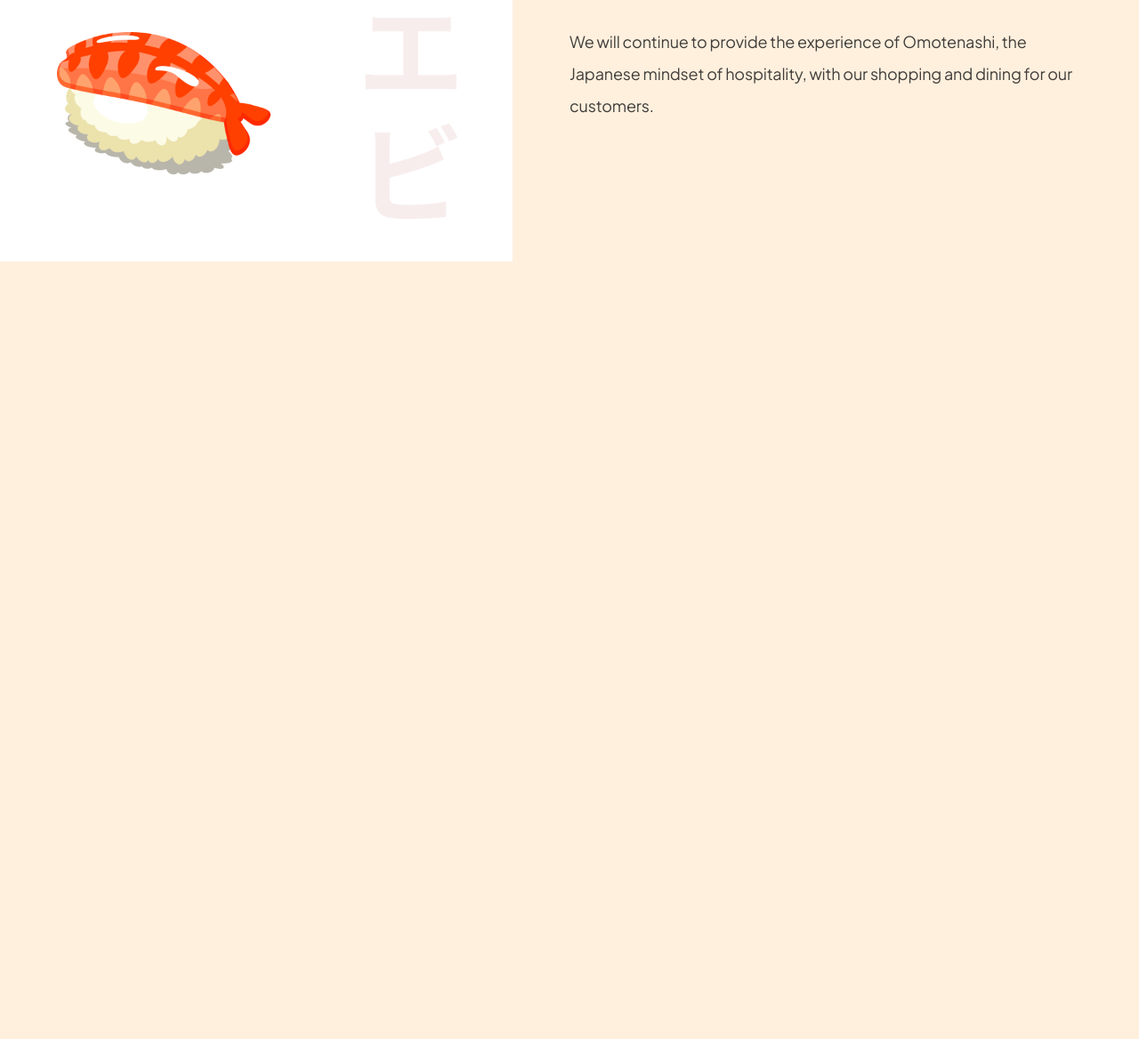
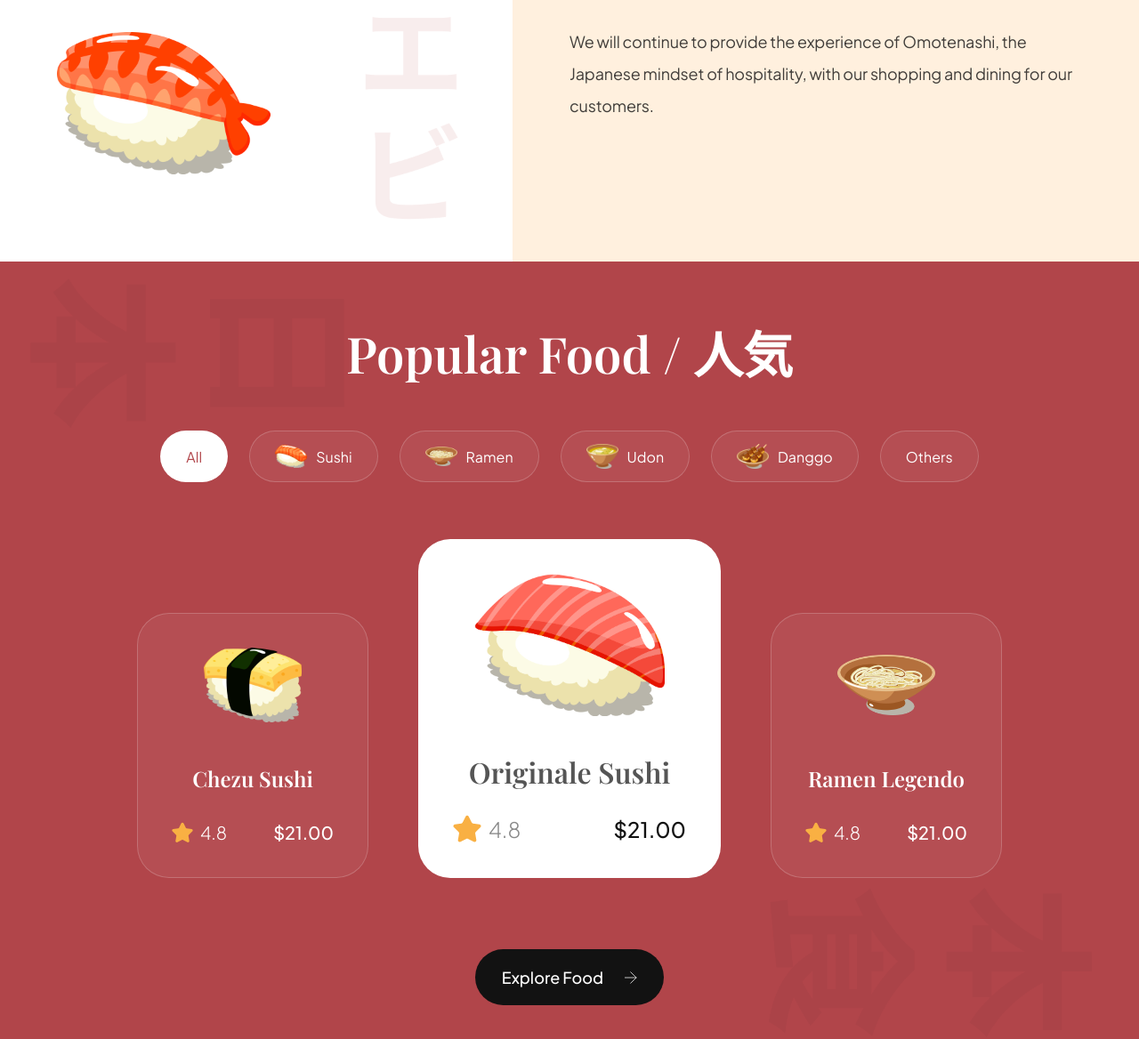
Before and after one commit to AbirDoesFrontend/sushi_website, a website built with Vite: page index.html in a window 1280 px wide. Shown: the part 1224-2392 px from the top of the page at 89% size. Before the commit the page ends 1518 px from the top, so only its background shows below. Built offline with nearby package versions, Linux system fonts and the light colour scheme.

Commit message:
Popular Section and Animations

```diff
--- /dev/null
+++ b/css/sections/popular.css
@@ -0,0 +1,198 @@
+.popular-foods {
+    padding: 64px;
+
+    display: flex;
+    flex-direction: column;
+
+    background-color: var(--primary-color);
+    background-image: url("../../assets/popular_bg.png");
+    background-position: center;
+    background-repeat: no-repeat;
+    background-size: contain;
+
+    overflow: hidden;
+  }
+
+  .popular-foods__title {
+    font-size: 56px;
+    font-family: var(--playfair-display);
+    font-weight: 600;
+    line-height: 78px;
+    color: #fff;
+    text-align: center;
+  }
+
+  .popular-foods__filters {
+    margin-top: 48px;
+    max-width: 100%;
+    overflow-x: auto;
+
+    display: flex;
+    justify-content: center;
+    gap: 24px;
+  }
+
+  .popular-foods__filter-btn {
+    padding: 10px 28px;
+
+    display: flex;
+    flex-direction: row;
+    align-items: center;
+    gap: 10px;
+
+    background: rgba(255, 255, 255, 0.05);
+    border: 1px solid rgba(255, 255, 255, 0.2);
+    border-radius: 46px;
+
+    font-size: 16px;
+    font-weight: 300px;
+    line-height: 25px;
+    font-family: var(--plus-jakarta-sans);
+    color: #fff;
+    cursor: pointer;
+  }
+
+  .popular-foods__filter-btn img {
+    width: 36px;
+    height: 36px;
+    object-fit: contain;
+  }
+
+  .popular-foods__filter-btn.active {
+    background: #fff;
+    color: var(--primary-color)
+  }
+
+  .popular-foods__filter-btn:hover {
+    background: #fff;
+    color: var(--primary-color)
+  }
+
+  .popular-foods__catalogue {
+    margin-top: 64px;
+
+    display: flex;
+    justify-content: center;
+    align-items: flex-end;
+    flex-wrap: wrap;
+    gap: 56px;
+  }
+
+  .popular-foods__button {
+    width: fit-content;
+
+    padding: 20px 30px;
+    margin: 80px auto 0;
+
+    font-weight: 500;
+    font-size: 18px;
+    line-height: 23px;
+    font-family: var(--plus-jakarta-sans);
+    color: #fff;
+
+    border: none;
+    outline: none;
+    background: var(--secondary-color);
+    border-radius: 64px;
+    cursor: pointer;
+  }
+
+  .popular-foods__button img {
+    width: 14px;
+    height: 14px;
+    object-fit: contain;
+
+    margin-left: 21px;
+  }
+
+  .popular-foods__card {
+    padding: 38px;
+    min-width: 260px;
+    height: fit-content;
+
+    display: flex;
+    align-items: center;
+    flex-direction: column;
+
+    border-radius: 36px;
+    background: rgba(255, 255, 255, 0.05);
+    border: 1px solid rgba(255, 255, 255, 0.2);
+  }
+
+  .popular-foods__card-image {
+    width: 110px;
+    height: 84px;
+    object-fit: contain;
+  }
+
+  .popular-foods__card-title {
+    margin-top: 47px;
+
+    font-weight: 600;
+    font-size: 24px;
+    line-height: 32px;
+    font-family: var(--playfair-display);
+    color: #fff;
+    text-align: center;
+  }
+
+  .popular-foods__card-details {
+    width: 100%;
+    margin-top: 32px;
+  }
+
+  .popular-foods__card-rating {
+    display: flex;
+    align-items: center;
+    gap: 8px;
+  }
+
+  .popular-foods__card-rating img {
+    width: 24px;
+    height: 24px;
+    object-fit: contain;
+  }
+
+  .popular-foods__card-rating p {
+    font-size: 20px;
+    font-weight: 300;
+    font-family: var(--plus-jakarta-sans);
+    color: #fff;
+  }
+
+  .popular-foods__card-price {
+    font-size: 20px;
+    font-weight: 500;
+    font-family: var(--plus-jakarta-sans);
+    color: #fff;
+  }
+
+  .popular-foods__card.active-card {
+    background: #fff;
+    min-width: 340px;
+  }
+
+  .popular-foods__card.active-card .popular-foods__card-image {
+    width: 214px;
+    height: 160px;
+  }
+
+  .popular-foods__card.active-card .popular-foods__card-title {
+    color: var(--black-500);
+    font-size: 32px;
+  }
+
+  .popular-foods__card.active-card .popular-foods__card-rating img {
+    width: 32px;
+    height: 32px;
+  }
+
+  .popular-foods__card.active-card .popular-foods__card-rating p {
+    font-size: 24px;
+    color: var(--gray-100);
+  }
+
+  .popular-foods__card.active-card .popular-foods__card-price {
+    font-size: 24px;
+    color: var(--secondary-color)
+  }
--- a/css/style.css
+++ b/css/style.css
@@ -5,7 +5,7 @@
 @import url("sections/header.css");
 @import url("sections/hero.css");
 @import url("sections/about.css");
-/*@import url("sections/popular.css");*/
+@import url("sections/popular.css");
 /*@import url("sections/trending.css");*/
 /*@import url("sections/subscribe.css");*/
 /*@import url("sections/footer.css"); */
--- a/index.html
+++ b/index.html
@@ -8,14 +8,16 @@
     <link rel="stylesheet" href="css/style.css" />
   </head>
   <body>
+    <!-- START: header -->
     <header>
       <nav class="header__nav">
         <div class="header__logo">
-          <h4>Sushiman</h4>
+          <h4 data-aos="fade-down">Sushiman</h4>
 
           <div class="header__logo-overlay"></div>
         </div>
-        <ul class="header__menu">
+
+        <ul class="header__menu" data-aos="fade-down">
           <li>
             <a href="#menu">Menu</a>
           </li>
@@ -32,13 +34,15 @@
             <img src="assets/search.svg" alt="search" />
           </li>
         </ul>
-        <ul class="header__menu-mobile">
+
+        <ul class="header__menu-mobile" data-aos="fade-down">
           <li>
             <img src="assets/menu.svg" alt="search" />
           </li>
         </ul>
       </nav>
     </header>
+    <!-- END: header -->
 
     <!-- START: hero -->
     <section class="hero">
@@ -46,8 +50,10 @@
         <img
           src="assets/sushi-1.png"
           alt="sushi-1"
+          data-aos="fade-up"
+          data-aos-anchor-placement="top-bottom"
         />
-        <h2  >
+        <h2 data-aos="fade-up">
           日 <br />
           本 <br />
           食
@@ -72,7 +78,7 @@
           </div>
         </div>
 
-        <div class="hero-content__testimonial"  >
+        <div class="hero-content__testimonial" data-aos="fade-up">
           <div class="hero-content__customer flex-center">
             <h4>24<span>k+</span></h4>
             <p>Happy Customers</p>
@@ -121,5 +127,101 @@
       </div>
     </section>
     <!-- END: about us -->
+
+    <!-- START: popular foods -->
+    <section class="popular-foods" id="menu">
+      <h2 class="popular-foods__title" data-aos="flip-up">
+        Popular Food / 人気
+      </h2>
+
+      <div
+        class="popular-foods__filters sushi__hide-scrollbar"
+        data-aos="fade-up"
+      >
+        <button class="popular-foods__filter-btn active">All</button>
+        <button class="popular-foods__filter-btn">
+          <img src="assets/sushi-9.png" alt="sushi-9" />
+          Sushi
+        </button>
+        <button class="popular-foods__filter-btn">
+          <img src="assets/sushi-8.png" alt="sushi-8" />
+          Ramen
+        </button>
+        <button class="popular-foods__filter-btn">
+          <img src="assets/sushi-7.png" alt="sushi-7" />
+          Udon
+        </button>
+        <button class="popular-foods__filter-btn">
+          <img src="assets/sushi-6.png" alt="sushi-6" />
+          Danggo
+        </button>
+        <button class="popular-foods__filter-btn">Others</button>
+      </div>
+
+      <div class="popular-foods__catalogue" data-aos="fade-up">
+        <article class="popular-foods__card">
+          <img
+            class="popular-foods__card-image"
+            src="assets/sushi-12.png"
+            alt="sushi-12"
+          />
+          <h4 class="popular-foods__card-title">Chezu Sushi</h4>
+
+          <div class="popular-foods__card-details flex-between">
+            <div class="popular-foods__card-rating">
+              <img src="assets/star.svg" alt="star" />
+              <p>4.8</p>
+            </div>
+
+            <p class="popular-foods__card-price">$21.00</p>
+          </div>
+        </article>
+
+        <!-- active big white card -->
+        <article class="popular-foods__card active-card">
+          <img
+            class="popular-foods__card-image"
+            src="assets/sushi-11.png"
+            alt="sushi-11"
+          />
+          <h4 class="popular-foods__card-title">Originale Sushi</h4>
+
+          <div class="popular-foods__card-details flex-between">
+            <div class="popular-foods__card-rating">
+              <img src="assets/star.svg" alt="star" />
+              <p>4.8</p>
+            </div>
+
+            <p class="popular-foods__card-price">$21.00</p>
+          </div>
+        </article>
+
+        <article class="popular-foods__card">
+          <img
+            class="popular-foods__card-image"
+            src="assets/sushi-10.png"
+            alt="sushi-10"
+          />
+          <h4 class="popular-foods__card-title">Ramen Legendo</h4>
+
+          <div class="popular-foods__card-details flex-between">
+            <div class="popular-foods__card-rating">
+              <img src="assets/star.svg" alt="star" />
+              <p>4.8</p>
+            </div>
+
+            <p class="popular-foods__card-price">$21.00</p>
+          </div>
+        </article>
+      </div>
+
+      <button class="popular-foods__button">
+        Explore Food
+        <img src="assets/arrow-right.svg" alt="arrow-right" />
+      </button>
+    </section>
+    <!-- END: popular foods -->
+
+    <script src="js/script.js" type="module"></script>
   </body>
 </html>
--- /dev/null
+++ b/js/script.js
@@ -0,0 +1,58 @@
+// import images as relative image path won't work with vite/vercel.
+import check from '../assets/check.svg'
+import star from '../assets/star.svg'
+import sushi12 from '../assets/sushi-12.png'
+import sushi11 from '../assets/sushi-11.png'
+import sushi10 from '../assets/sushi-10.png'
+
+import AOS from "aos";
+import "aos/dist/aos.css";
+
+// init AOS animation
+AOS.init({
+    duration: 1000,
+    offset: 100,
+});
+
+const trendingSushis = [
+    'Make Sushi',
+    'Nigiri Sushi',
+    'Oshizushi',
+    'Temaki Sushi',
+    'Uramaki Sushi',
+    'Inari Sushi'
+];
+
+const trendingDrinks = [
+    "Oruncha",
+    "Ofukucha",
+    "Sakura Tea",
+    "Kombu-cha",
+    "Aojiru",
+    "Mugicha",
+]
+
+const cards = [
+    {
+        imgSrc: sushi12,
+        alt: "sushi-12",
+        title: "Chezu Sushi",
+        rating: "4.8",
+        price: "$21.00"
+    },
+    {
+        imgSrc: sushi11,
+        alt: "sushi-11",
+        title: "Originale Sushi",
+        rating: "4.8",
+        price: "$21.00",
+        active: true
+    },
+    {
+        imgSrc: sushi10,
+        alt: "sushi-10",
+        title: "Ramen Legendo",
+        rating: "4.8",
+        price: "$21.00"
+    }
+];
--- a/package.json
+++ b/package.json
@@ -10,5 +10,8 @@
   },
   "devDependencies": {
     "vite": "^4.4.0"
+  },
+  "dependencies": {
+    "aos": "^2.3.4"
   }
 }
```
Also changed, not shown: 1 other file. Lines whose indentation alone changed are shown as unchanged.
